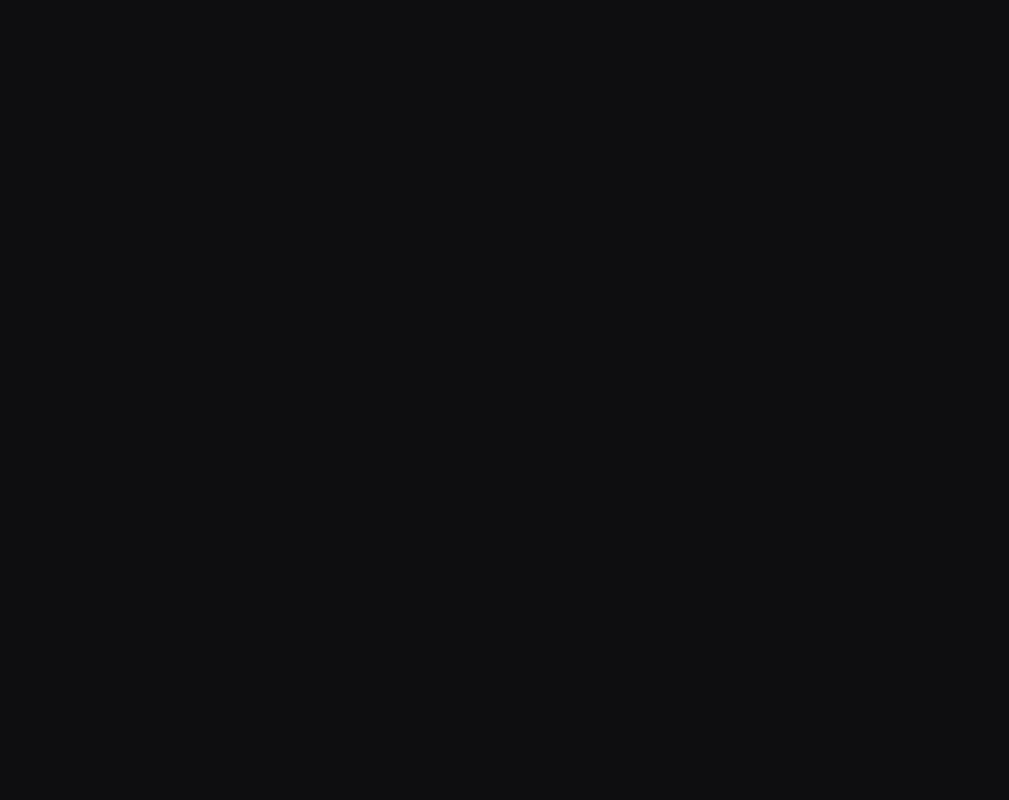
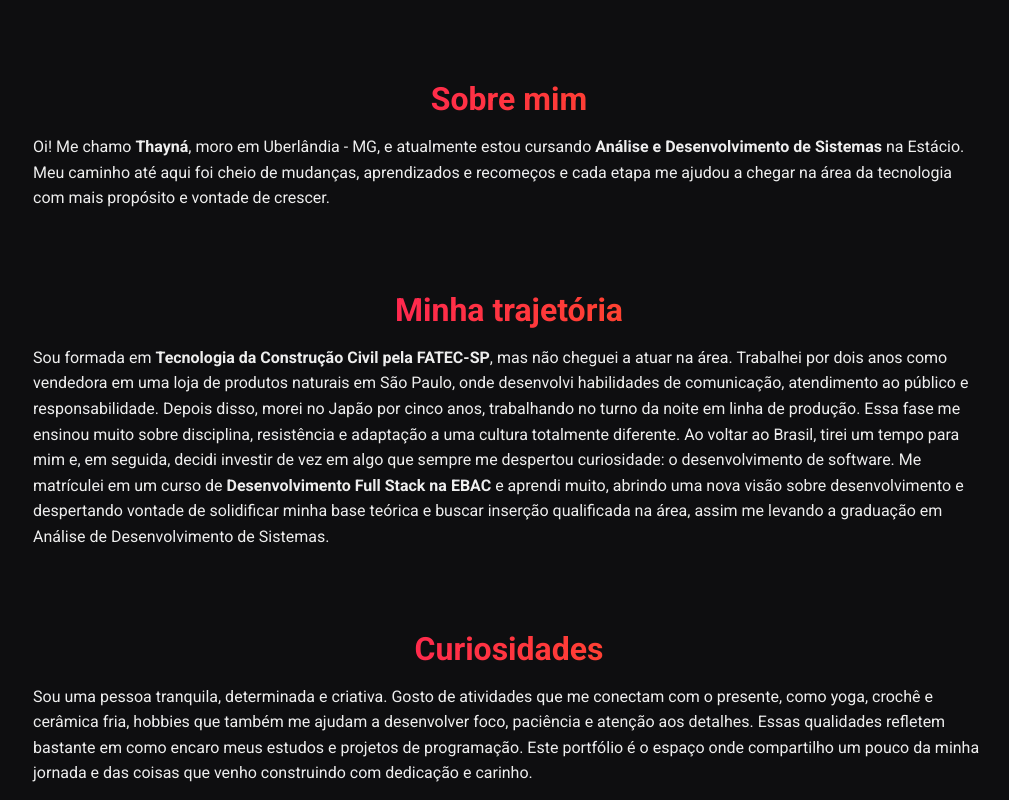
Before and after one commit to ThaynaShinoda/portfolio2025, a React (Vite) app: page / in a window 1280 px wide. Shown: the part 820-1620 px from the top of the page, without its empty margins (131-1140 px from the left). Built offline with nearby package versions, Linux system fonts and the light colour scheme.

Commit message:
fix bugs

```diff
--- a/package.json
+++ b/package.json
@@ -12,6 +12,7 @@
   "dependencies": {
     "@emailjs/browser": "^4.4.1",
     "@phosphor-icons/react": "^2.1.10",
+    "motion": "^12.23.21",
     "react": "^19.1.1",
     "react-dom": "^19.1.1"
   },
--- a/src/components/AboutMe/AboutMe.jsx
+++ b/src/components/AboutMe/AboutMe.jsx
@@ -1,18 +1,35 @@
+/* eslint-disable no-unused-vars */
+import { motion } from "motion/react";
 import styles from "./AboutMe.module.css";
+
 export function AboutMe() {
+  const animationProps = {
+    initial: { opacity: 0, y: 200, scale: 0.3 },
+    whileInView: { opacity: 1, y: 0, scale: 1 },
+    transition: {
+      duration: 0.8,
+      ease: [0.22, 1, 0.36, 1],
+    },
+    viewport: {
+      once: false,
+      amount: 0.7,
+      margin: "30% 0px 0px 0px",
+    },
+  };
+
   return (
     <div id="aboutme" className={styles.aboutContainer}>
-      <h4 className={`${styles.title} ${styles.autoShow}`}>Sobre mim</h4>
-      <p className={`${styles.text} ${styles.autoShow}`}>
+      <motion.h4 className={styles.title} {...animationProps}>Sobre mim</motion.h4>
+      <motion.p className={styles.text} {...animationProps}>
         Oi! Me chamo <b>Thayná</b>, moro em Uberlândia - MG, e atualmente estou
         cursando <b>Análise e Desenvolvimento de Sistemas</b> na Estácio. Meu
         caminho até aqui foi cheio de mudanças, aprendizados e recomeços e cada
         etapa me ajudou a chegar na área da tecnologia com mais propósito e
         vontade de crescer.
-      </p>
+      </motion.p>
 
-      <h4 className={`${styles.title} ${styles.autoShow}`}>Minha trajetória</h4>
-      <p className={`${styles.text} ${styles.autoShow}`}>
+      <motion.h4 className={styles.title} {...animationProps}>Minha trajetória</motion.h4>
+      <motion.p className={styles.text} {...animationProps}>
         Sou formada em <b>Tecnologia da Construção Civil pela FATEC-SP</b>, mas
         não cheguei a atuar na área. Trabalhei por dois anos como vendedora em
         uma loja de produtos naturais em São Paulo, onde desenvolvi habilidades
@@ -27,9 +44,9 @@ export function AboutMe() {
         despertando vontade de solidificar minha base teórica e buscar inserção
         qualificada na área, assim me levando a graduação em Análise de
         Desenvolvimento de Sistemas.
-      </p>
-      <h4 className={`${styles.title} ${styles.autoShow}`}>Curiosidades</h4>
-      <p className={`${styles.text} ${styles.autoShow}`}>
+      </motion.p>
+      <motion.h4 className={styles.title} {...animationProps}>Curiosidades</motion.h4>
+      <motion.p className={styles.text} {...animationProps}>
         Sou uma pessoa tranquila, determinada e criativa. Gosto de atividades
         que me conectam com o presente, como yoga, crochê e cerâmica fria,
         hobbies que também me ajudam a desenvolver foco, paciência e atenção aos
@@ -37,7 +54,7 @@ export function AboutMe() {
         e projetos de programação. Este portfólio é o espaço onde compartilho um
         pouco da minha jornada e das coisas que venho construindo com dedicação
         e carinho.
-      </p>
+      </motion.p>
     </div>
   );
 }
--- a/src/components/AboutMe/AboutMe.module.css
+++ b/src/components/AboutMe/AboutMe.module.css
@@ -25,21 +25,6 @@
   color: var(--white);
 }
 
-.autoShow {
-  animation: autoShowAnimation both;
-  animation-timeline: view(70% 5%);
-}
-@keyframes autoShowAnimation {
-  from {
-    opacity: 0;
-    transform: translateY(200px) scale(0.3);
-  }
-  to {
-    opacity: 1;
-    transform: translateY(0) scale(1);
-  }
-}
-
 @media (max-width: 768px) {
   .text {
     font-size: 1rem;
@@ -61,21 +46,4 @@
     color: var(--white);
     text-align: center;
   }
-
-  .autoShow {
-    animation: autoShowAnimation both;
-    animation-timeline: view(90% 5%);
-  }
-
-
-  @keyframes autoShowAnimation {
-    from {
-      opacity: 0;
-      transform: translateY(200px) scale(0.3);
-    }
-    to {
-      opacity: 1;
-      transform: translateY(0) scale(1);
-    }
-  }
 }
--- a/src/components/Projects/Projects.jsx
+++ b/src/components/Projects/Projects.jsx
@@ -1,9 +1,12 @@
+/* eslint-disable no-unused-vars */
+import { motion } from "motion/react";
 import styles from "./Projects.module.css";
 import screenNlw from "../../assets/nlw-agents-iniciante.png";
 import screenEfood from "../../assets/efood-ebac.png";
 import screenLetMeAsk from "../../assets/nlw-let-me-ask.png";
 import screenLandingPage from "../../assets/landing-page-uniformes.png";
 import screenLefContabilidade from "../../assets/lef-contabilidade.png";
+
 const projects = [
   {
     title: "eSports - Assistente de Meta (NLW20)",
@@ -89,15 +92,30 @@ const projects = [
 ];
 
 export function Projects() {
+  const animationProps = {
+    initial: { opacity: 0, y: 200, scale: 0.3 },
+    whileInView: { opacity: 1, y: 0, scale: 1 },
+    transition: {
+      duration: 0.8,
+      ease: [0.22, 1, 0.36, 1],
+    },
+    viewport: {
+      once: false,
+      amount: 0.7,
+      margin: "30% 0px 0px 0px",
+    },
+  };
+
   return (
     <section className={styles.projectsContainer} id="projects">
-      <h2 className={`${styles.title} ${styles.autoShow}`}>Meus Projetos</h2>
+      <motion.h2 className={styles.title} {...animationProps}>Meus Projetos</motion.h2>
       <div className={styles.projectsList}>
         {projects.map((project, index) => (
-          <div
+          <motion.div
             className={`${styles.card}${
               index % 2 !== 0 ? " " + styles.reverse : ""
-            } ${styles.autoShow}`}
+            }`}
+            {...animationProps}
             key={project.title}
           >
             <img src={project.img} alt={project.title} />
@@ -125,7 +143,7 @@ export function Projects() {
                 )}
               </div>
             </div>
-          </div>
+          </motion.div>
         ))}
       </div>
     </section>
--- a/src/components/Projects/Projects.module.css
+++ b/src/components/Projects/Projects.module.css
@@ -97,21 +97,6 @@
   font-size: 1rem;
 }
 
-.autoShow {
-  animation: autoShowAnimation both;
-  animation-timeline: view(80% 5%);
-}
-@keyframes autoShowAnimation {
-  from {
-    opacity: 0;
-    transform: translateY(200px) scale(0.3);
-  }
-  to {
-    opacity: 1;
-    transform: translateY(0) scale(1);
-  }
-}
-
 /* Responsividade Tablet */
 @media (max-width: 768px) {
 }
@@ -179,19 +164,4 @@
   .card.reverse .techList {
     justify-content: center;
   }
-
-  .autoShow {
-    animation: autoShowAnimation both;
-    animation-timeline: view(100% 5%);
-  }
-  @keyframes autoShowAnimation {
-    from {
-      opacity: 0;
-      transform: translateY(200px) scale(0.3);
-    }
-    to {
-      opacity: 1;
-      transform: translateY(0) scale(1);
-    }
-  }
 }
--- a/src/components/Skills/Skills.jsx
+++ b/src/components/Skills/Skills.jsx
@@ -1,3 +1,5 @@
+/* eslint-disable no-unused-vars */
+import { motion } from "motion/react";
 import styles from "./Skills.module.css";
 
 const skills = [
@@ -14,11 +16,25 @@ const skills = [
 ];
 
 export function Skills() {
+  const animationProps = {
+    initial: { opacity: 0, y: 200, scale: 0.3 },
+    whileInView: { opacity: 1, y: 0, scale: 1 },
+    transition: {
+      duration: 0.8,
+      ease: [0.22, 1, 0.36, 1],
+    },
+    viewport: {
+      once: false,
+      amount: 0.7,
+      margin: "30% 0px 0px 0px",
+    },
+  };
+
   return (
     <section className={styles.skillsSection} id="skills">
-      <h2 className={`${styles.title} ${styles.autoShow}`}>Habilidades</h2>
+      <motion.h2 className={styles.title} {...animationProps}>Habilidades</motion.h2>
       <div className={styles.content}>
-        <div className={`${styles.text} ${styles.autoShow}`}>
+        <motion.div className={styles.text} {...animationProps}>
           <p>
             Ao longo da minha formação como desenvolvedora, tenho focado
             principalmente em tecnologias Front-end, com maior domínio em HTML,
@@ -37,8 +53,8 @@ export function Skills() {
             e Python, reconhecendo sua importância no mercado e me esforçando
             para melhorar gradualmente nesses pontos.
           </p>
-        </div>
-        <ul className={styles.skillList}>
+        </motion.div>
+        <motion.ul className={styles.skillList} {...animationProps}>
           {skills.map((skill) => (
             <li key={skill.name} className={styles.skillItem}>
               <span>{skill.name}</span>
@@ -54,7 +70,7 @@ export function Skills() {
               </div>
             </li>
           ))}
-        </ul>
+        </motion.ul>
       </div>
     </section>
   );
--- a/src/components/Skills/Skills.module.css
+++ b/src/components/Skills/Skills.module.css
@@ -63,21 +63,6 @@
   color: var(--gray-100);
 }
 
-.autoShow {
-  animation: autoShowAnimation both;
-  animation-timeline: view(70% 5%);
-}
-@keyframes autoShowAnimation {
-  from {
-    opacity: 0;
-    transform: translateY(200px) scale(0.3);
-  }
-  to {
-    opacity: 1;
-    transform: translateY(0) scale(1);
-  }
-}
-
 /* Responsividade Tablet */
 @media (max-width: 768px) {
 }
@@ -107,19 +92,4 @@
     gap: 0.5rem;
     text-align: center;
   }
-
-  .autoShow {
-    animation: autoShowAnimation both;
-    animation-timeline: view(90% 5%);
-  }
-  @keyframes autoShowAnimation {
-    from {
-      opacity: 0;
-      transform: translateY(200px) scale(0.3);
-    }
-    to {
-      opacity: 1;
-      transform: translateY(0) scale(1);
-    }
-  }
 }
```
Also changed, not shown: 1 other file (tests, documents, lock files or other folders).
